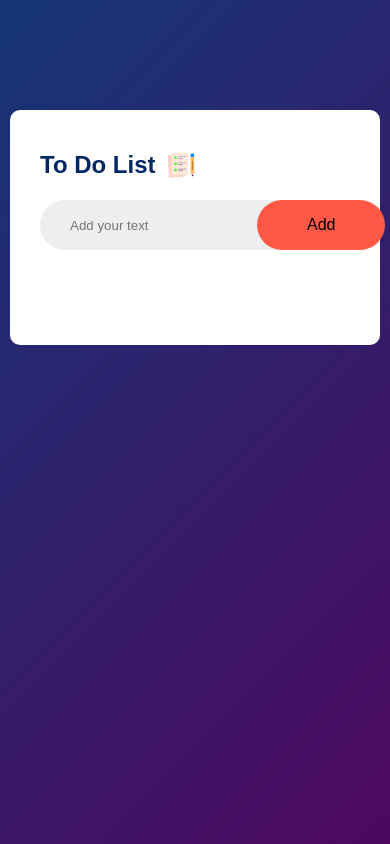
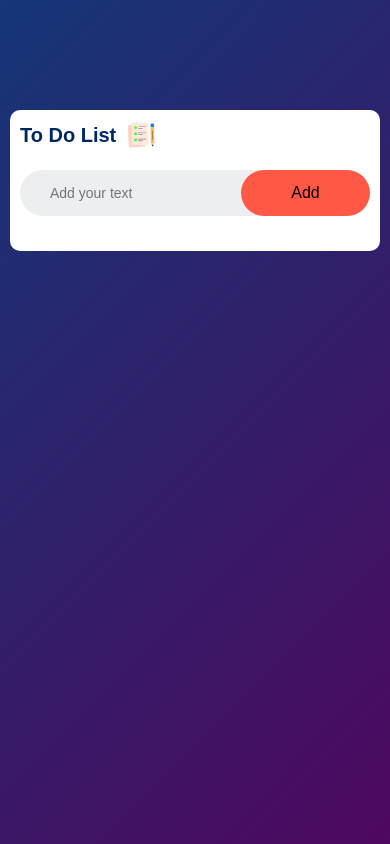
Before and after one commit to PARVEZ-AHMED-git/js-projects, a plain HTML site: page project 3 - TO-DO.APP/index.html in a window 390 px wide. Drawn offline with Linux system fonts and the light colour scheme.

Commit message:
Add files via upload

```diff
--- a/project 3 - TO-DO.APP/style.css
+++ b/project 3 - TO-DO.APP/style.css
@@ -109,3 +109,54 @@ ul li span{
 ul li span:hover{
   background: #edeef0;
 }
+
+
+@media screen and (max-width: 540px){
+  .todo-app{
+    padding: 20px;
+  }
+
+  .todo-app h2{
+    font-size: 24px;
+  }
+
+  .row input{
+    font-size: 16px;
+  }
+
+  button{
+    width: 30%;
+    padding: 16px;
+    font-size: 18px;
+  }
+
+  ul li{
+    font-size: 16px;
+    padding: 18px 8px 14px 50px;
+  }
+}
+
+@media screen and (max-width: 400px){
+  .todo-app{
+    padding: 10px;
+  }
+
+  .todo-app h2{
+    font-size: 20px;
+  }
+
+  .row input{
+    font-size: 14px;
+  }
+
+  button{
+    width: 40%;
+    padding: 14px;
+    font-size: 16px;
+  }
+
+  ul li{
+    font-size: 14px;
+        padding: 20px 8px 14px 50px;
+  }
+}
```
